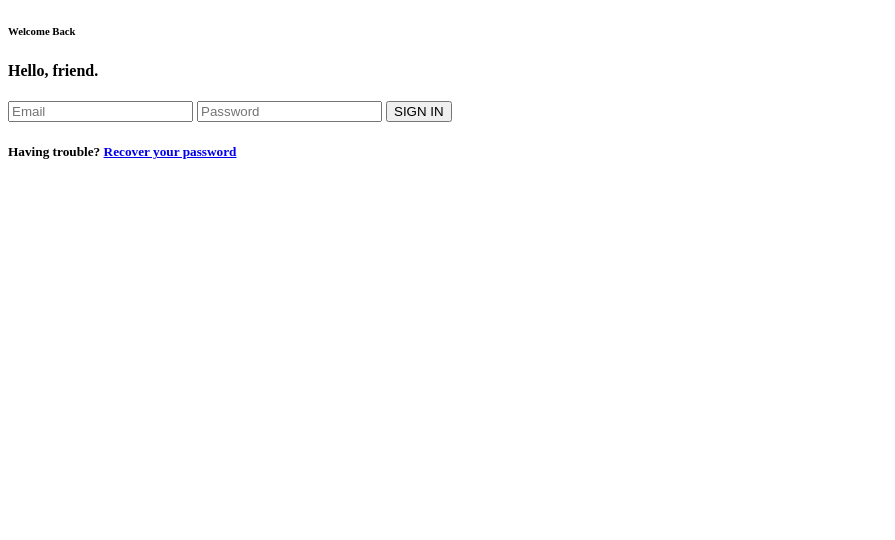
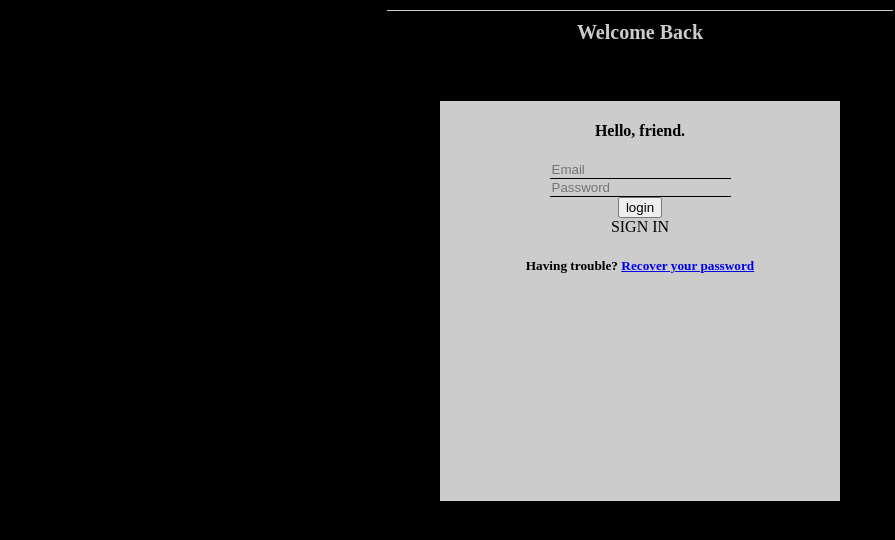
Before and after one commit to KOappC/a2challenge, a plain HTML site: page index.html in a window 1280 px wide. Shown: the whole page, without its empty margins (0-895 px from the left). Drawn offline with Linux system fonts and the light colour scheme.

Commit message:
getting closer, HTML is good, JavaScript is coming along, CSS is looking flyer

```diff
--- a/index.html
+++ b/index.html
@@ -8,19 +8,23 @@
 </head>
 <body>
 
-<h6>Welcome Back</h6>
+<div class="backgroundDetails">
+
+    <h6 id="welcomeBack">Welcome Back</h6>
+
+</div>
 
 <div class="logIn">
 
     <h4>Hello, friend.</h4>
 
-    <div class="form">
+    <form class="form">
 
-        <input type="text" placeholder="Email">
-        <input type="text" placeholder="Password">
-        <button type="button" onclick="login()">SIGN IN</button>
+        <input type="text" class="inputs" name="userId" placeholder="Email">
+        <input type="text" class="inputs" name="pWord" placeholder="Password">
+        <input type="button" onclick="login(this.form)" value="login">SIGN IN</input>
 
-    </div>
+    </form>
 
     <h5>Having trouble? <a href="http://IForgotMyPassword.com/PleaseDontBeARealWebsite">Recover your password</a></h5>
 
--- a/script.js
+++ b/script.js
@@ -1,4 +1,77 @@
-function login(userEmail, secretWord) {
-    var email = document.querySelectorAll("input")[0];
-    var pWord = document.querySelectorAll("input")[1];
+/*function login(form) {
+    var inputs = document.querySelectorAll("input");
+    var userLogin = {
+        email: inputs[0].value,
+        pWord: inputs[1].value
+    };
+    if (userLogin = true) {
+        console.log("Successful login");
+        document.getElementsByClassName("LogIn").style.display = "none";
+        document.getElementsByClassName("welcomeMessage").style.display = "flex";    /!* create this *!/
+    } else {
+        console.log("Login failed");
+        document.getElementsByClassName("loginFailed").style.display = "flex";       /!* create this *!/
+    }
 }
+*/
+
+var user = {
+    email: "coolguy@gmail.com",
+    password: "ILoveCoffee",
+    name: "Grant Chirpus"
+};
+
+
+/*
+
+<form name="login">
+    <input type="text" placeholder="Email">
+    <input type="password" placeholder="Password">
+    <input type="button" onclick="check(this.form)">
+    </form>
+*/
+
+function login(form) {
+    var inputs = document.querySelectorAll("input");
+    var userLogin = {
+        email: inputs[0].value,
+        password: inputs[1].value
+    };
+    console.log(form);
+
+    if(userLogin.email == "user.email" && userLogin.password == "user.password") {
+        console.log("Successful login");
+        document.getElementsByClassName("LogIn").style.display = "none";
+        document.getElementsByClassName("welcomeMessage").style.display = "flex";    /* create this */
+    }
+    else
+    {
+        console.log("Login failed");
+        alert("Sorry, email and password, do not match.  Please try again.")
+    }
+}
+
+
+
+
+
+/*
+
+function collect() {
+    var inputs = document.querySelectorAll("input");
+    var userObj = {
+        name: inputs[0].value,
+        email: inputs[1].value,
+        address: inputs[2].value,
+        city: inputs[3].value,
+        state: inputs[4].value
+    };
+
+    for (var i = 0; i < inputs.length; i++) {
+        inputs[i].value = "";
+
+    }
+    console.log(userObj);
+}
+
+*/
--- a/stylesheet.css
+++ b/stylesheet.css
@@ -0,0 +1,40 @@
+body {
+    background-color: #000000;
+}
+
+.logIn {
+    display: flex;
+    flex-direction: column;
+    align-items: center;
+    margin: 0 auto;
+    background-color: #CCCCCC;
+    width: 400px;
+    height: 400px;
+}
+
+.form {
+    display: flex;
+    flex-direction: column;
+    align-items: center;
+}
+
+.form .inputs {
+    background-color: #CCCCCC;
+    border: 0;
+    border-bottom: 1px solid #000000;
+}
+
+.backgroundDetails {
+    display: flex;
+    justify-content: center;
+    margin: 10px auto;
+    width: 40%;
+    border-top: 1px solid #CCCCCC;
+}
+
+#welcomeBack {
+    color: #CCCCCC;
+    font-size: 20px;
+    margin-top: 10px;
+    text-align: center;
+}
```
